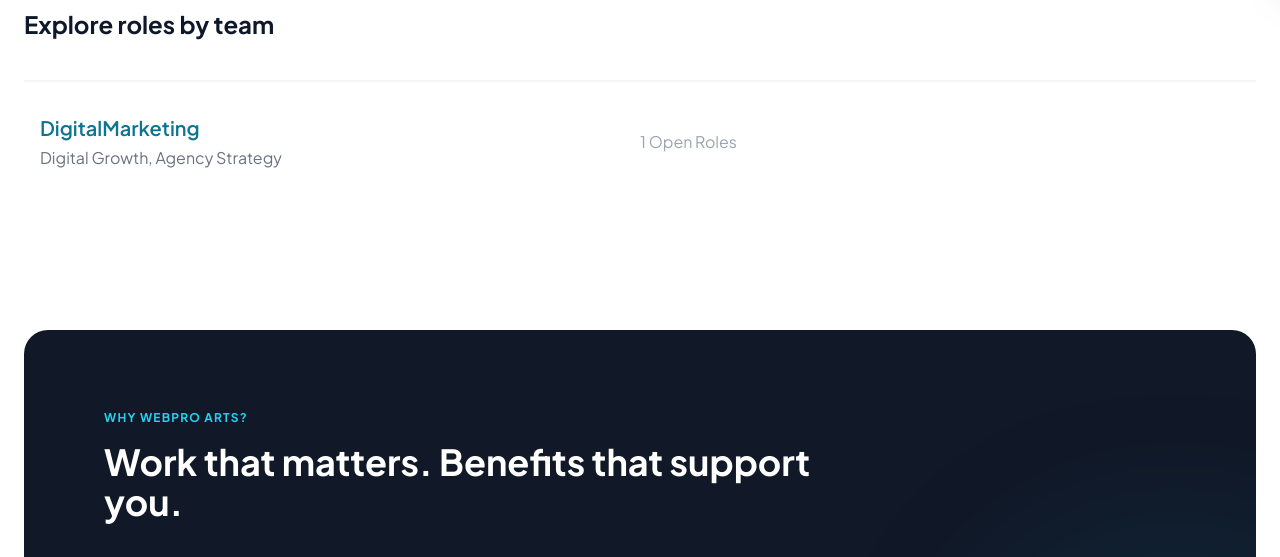
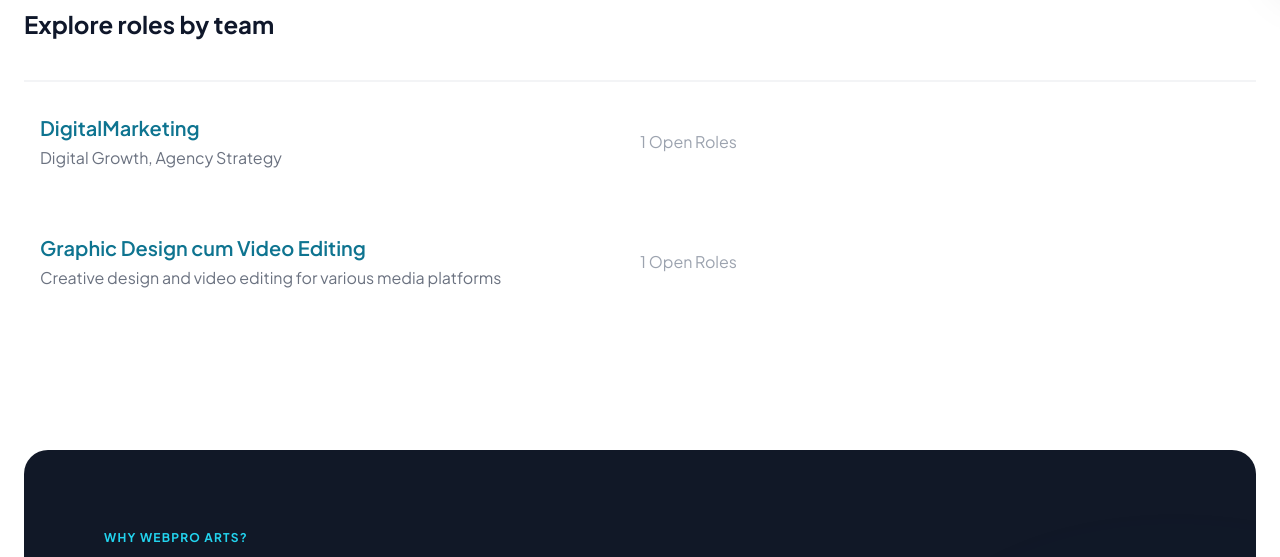
Before and after one commit to Vandann-1/WEBPROARTS.IN, a Django app: page /career/ in a window 1280 px wide. Shown: the part 832-1389 px from the top of the page. Run offline with Django 5.2, Linux system fonts and the light colour scheme; some libraries are stand-ins or nearby versions.

Commit message:
ui ui ui

```diff
--- a/web/templates/career.html
+++ b/web/templates/career.html
@@ -120,7 +120,16 @@
                         <p class="text-gray-500 mt-1">Digital Growth, Agency Strategy</p>
                     </div>
                     <div class="text-gray-400">1 Open Roles</div>
-                    <a href="" class="text-right text-cyan-600 font-bold opacity-0 group-hover:opacity-100 transition">Learn More &rarr;</a>
+                    <a href="https://forms.gle/V1DquXLsyv6SNwVTA" class="text-right text-cyan-600 font-bold opacity-0 group-hover:opacity-100 transition">Learn More &rarr;</a>
+                </div>
+
+                                <div class="py-8 grid grid-cols-1 md:grid-cols-4 items-center group cursor-pointer hover:bg-gray-50 px-4 transition">
+                    <div class="col-span-2">
+                        <h4 class="text-xl font-semibold text-cyan-700">Graphic Design cum Video Editing</h4>
+                        <p class="text-gray-500 mt-1">Creative design and video editing for various media platforms</p>
+                    </div>
+                    <div class="text-gray-400">1 Open Roles</div>
+                    <a href="https://forms.gle/V1DquXLsyv6SNwVTA" class="text-right text-cyan-600 font-bold opacity-0 group-hover:opacity-100 transition">Learn More &rarr;</a>
                 </div>
             </div>
         </div>
```
Also changed, not shown: web/templates/home.html (+6 -6 lines).
